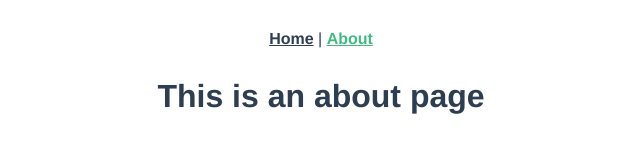
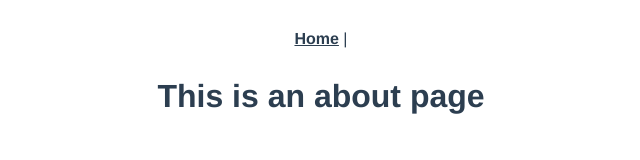
Before and after one commit to Malicious1986/vue-heroku-app, a Vue app: page /about in a window 1280 px wide. Shown: the top 160 px of the page, without its empty margins (319-959 px from the left). Built offline with nearby package versions, Linux system fonts and the light colour scheme.

Commit message:
Removed about link

```diff
--- a/src/App.vue
+++ b/src/App.vue
@@ -2,7 +2,6 @@
   <div id="app">
     <div id="nav">
       <router-link to="/">Home</router-link> |
-      <router-link to="/about">About</router-link>
     </div>
     <router-view/>
   </div>
```
